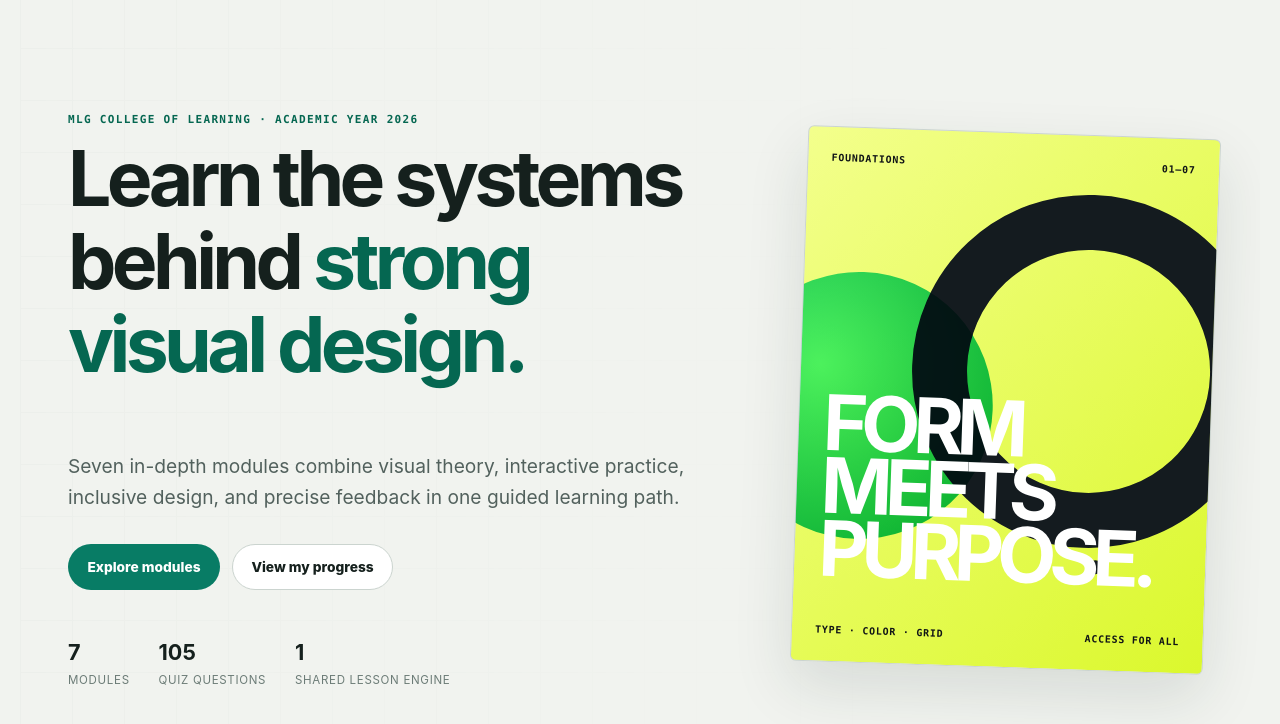
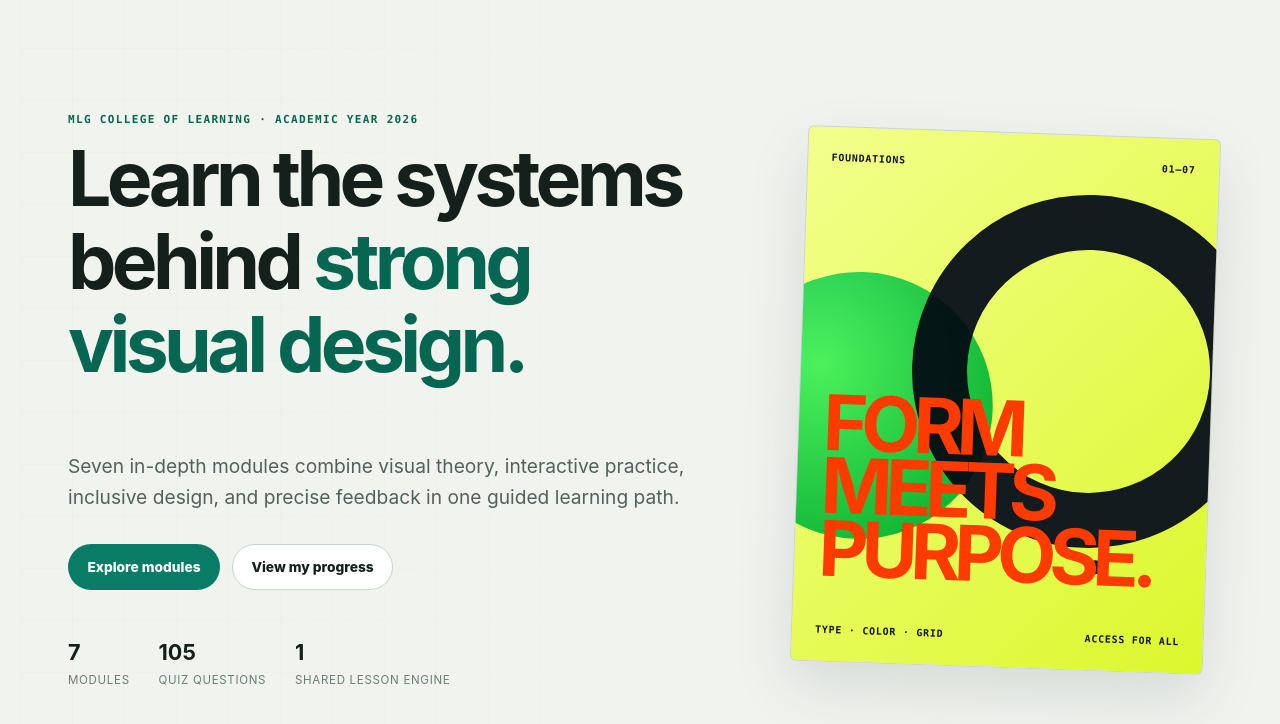
Before and after one commit to rreno1/gd, a plain HTML site: page index.html in a window 1280 px wide. Shown: the part 76-800 px from the top of the page. Drawn offline with Linux system fonts and the light colour scheme.

Commit message:
Update hero poster text color to international design orange

```diff
--- a/styles/main.css
+++ b/styles/main.css
@@ -50,7 +50,7 @@ h3 { letter-spacing: -.025em; }
 .hero-poster:hover { transform: rotate(0deg) scale(1.03); box-shadow: 0 30px 60px rgba(0,0,0,0.3); }
 .poster-top, .poster-bottom { position: relative; z-index: 2; display: flex; justify-content: space-between; font-family: var(--font-mono); font-size: .62rem; font-weight: 900; letter-spacing: .08em; }
 .poster-bottom { position: absolute; right: 1.45rem; bottom: 1.45rem; left: 1.45rem; }
-.hero-poster > strong { position: absolute; z-index: 2; right: 1.5rem; bottom: 5rem; left: 1.5rem; font-size: clamp(3.2rem, 6vw, 5.3rem); line-height: .82; letter-spacing: -.09em; text-transform: uppercase; color: #ffffff; transition: transform 0.4s cubic-bezier(0.16, 1, 0.3, 1); }
+.hero-poster > strong { position: absolute; z-index: 2; right: 1.5rem; bottom: 5rem; left: 1.5rem; font-size: clamp(3.2rem, 6vw, 5.3rem); line-height: .82; letter-spacing: -.09em; text-transform: uppercase; color: #ff3b00; transition: transform 0.4s cubic-bezier(0.16, 1, 0.3, 1); }
 .hero-poster:hover > strong { transform: translate(-3px, -2px); }
 .poster-shape { position: absolute; border-radius: 50%; transition: transform 0.6s cubic-bezier(0.16, 1, 0.3, 1); }
 .shape-one { top: 11%; right: -13%; width: 86%; aspect-ratio: 1; border: 55px solid #141b1f; }
```
